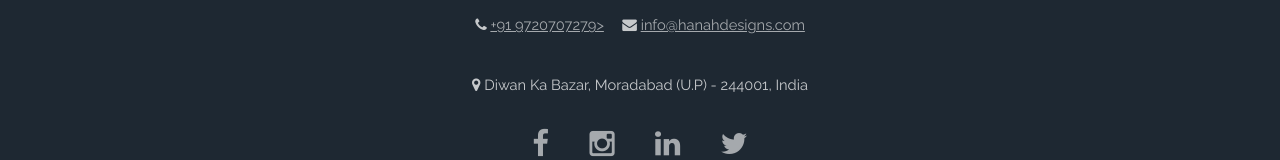
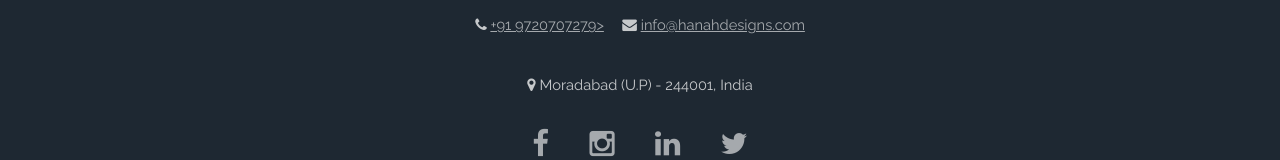
Before and after one commit to hanahdesigns/hanah_designs, a plain HTML site: page index.html in a window 1280 px wide. Shown: the part 5132-5292 px from the top of the page. Drawn offline with Linux system fonts and the light colour scheme.

Commit message:
Update index.html

```diff
--- a/index.html
+++ b/index.html
@@ -126,7 +126,7 @@
 					</ul>
 
 					<ul class="actions">
-						<li><span class="icon fa-map-marker"></span> Diwan Ka Bazar, Moradabad (U.P) - 244001, India</li>
+						<li><span class="icon fa-map-marker"></span> Moradabad (U.P) - 244001, India</li>
 					</ul>
 
 					<ul class="icons">
```
